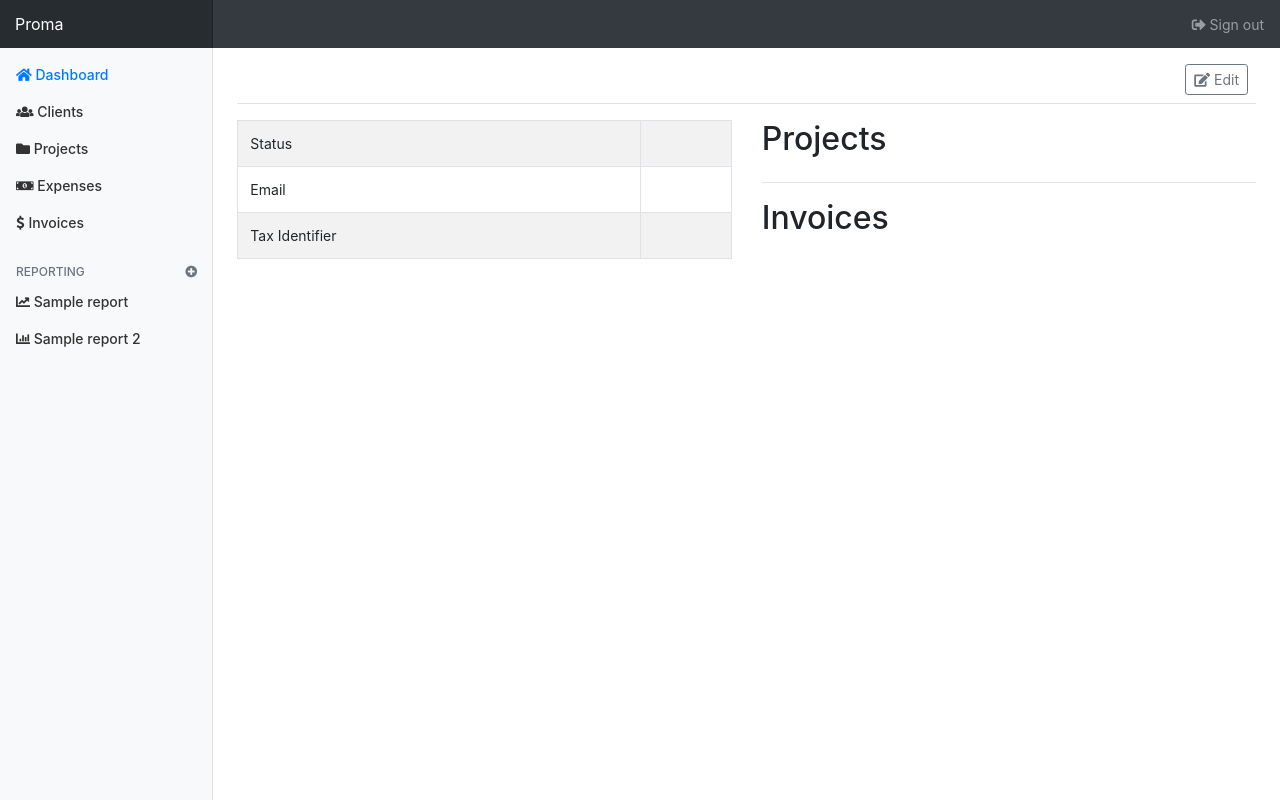
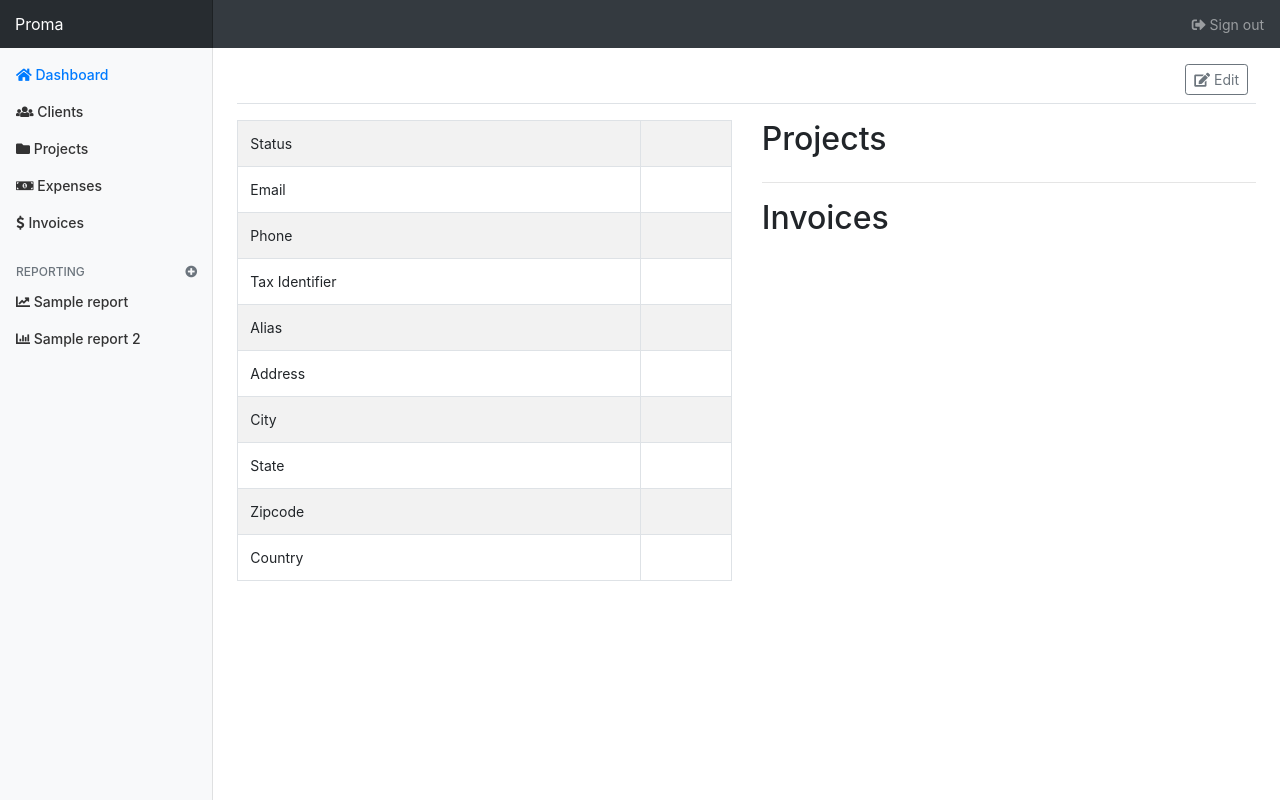
Before and after one commit to erickgnavar/proma, a Django app: template proma/templates/clients/client_detail.html in a window 1280 px wide. Run offline with Django 3.2, Linux system fonts and the light colour scheme; the template is opened without the code that fills it, so the values that code supplies are empty; some libraries are stand-ins or nearby versions.

Commit message:
Add fields to client model

```diff
--- a/proma/clients/forms.py
+++ b/proma/clients/forms.py
@@ -8,6 +8,7 @@ class ClientForm(forms.ModelForm):
     class Meta:
         model = Client
         fields = (
-            'name', 'email',
-            'tax_identifier',
+            'name', 'email', 'alias', 'phone',
+            'tax_identifier', 'address', 'state',
+            'city', 'country', 'zipcode',
         )
--- a/proma/templates/clients/client_create.html
+++ b/proma/templates/clients/client_create.html
@@ -6,7 +6,7 @@
   </div>
 
   <div class="row">
-    <div class="col-md-6">
+    <div class="col-md-12">
       <form method="post">
         {% include 'clients/_client_form.html' %}
         <button class="btn btn-outline-primary" type="submit">
--- a/proma/templates/clients/client_detail.html
+++ b/proma/templates/clients/client_detail.html
@@ -28,8 +28,40 @@
             </td>
           </tr>
           <tr>
+            <td>{% trans 'Phone' %}</td>
+            <td>
+              {% if client.phone %}
+              <a href="tel:{{ client.phone }}">{{ client.phone }}</a>
+              {% endif %}
+            </td>
+          </tr>
+          <tr>
             <td>{% trans 'Tax Identifier' %}</td>
             <td>{{ client.tax_identifier|default_if_none:'' }}</td>
+          </tr>
+          <tr>
+            <td>{% trans 'Alias' %}</td>
+            <td>{{ client.alias|default_if_none:'' }}</td>
+          </tr>
+          <tr>
+            <td>{% trans 'Address' %}</td>
+            <td>{{ client.address|default_if_none:'' }}</td>
+          </tr>
+          <tr>
+            <td>{% trans 'City' %}</td>
+            <td>{{ client.city|default_if_none:'' }}</td>
+          </tr>
+          <tr>
+            <td>{% trans 'State' %}</td>
+            <td>{{ client.state|default_if_none:'' }}</td>
+          </tr>
+          <tr>
+            <td>{% trans 'Zipcode' %}</td>
+            <td>{{ client.zipcode|default_if_none:'' }}</td>
+          </tr>
+          <tr>
+            <td>{% trans 'Country' %}</td>
+            <td>{{ client.country|default_if_none:'' }}</td>
           </tr>
         </tbody>
       </table>
--- a/proma/templates/clients/client_update.html
+++ b/proma/templates/clients/client_update.html
@@ -6,7 +6,7 @@
   </div>
 
   <div class="row">
-    <div class="col-md-6">
+    <div class="col-md-12">
       <form method="post">
         {% include 'clients/_client_form.html' %}
         <button class="btn btn-outline-primary" type="submit">
```
Also changed, not shown: proma/clients/models.py (+13 -2 lines), proma/clients/tests/test_views.py (+2 -0 lines), proma/templates/clients/_client_form.html (+17 -2 lines), proma/clients/migrations/0002_auto_20180322_1807.py (added).
